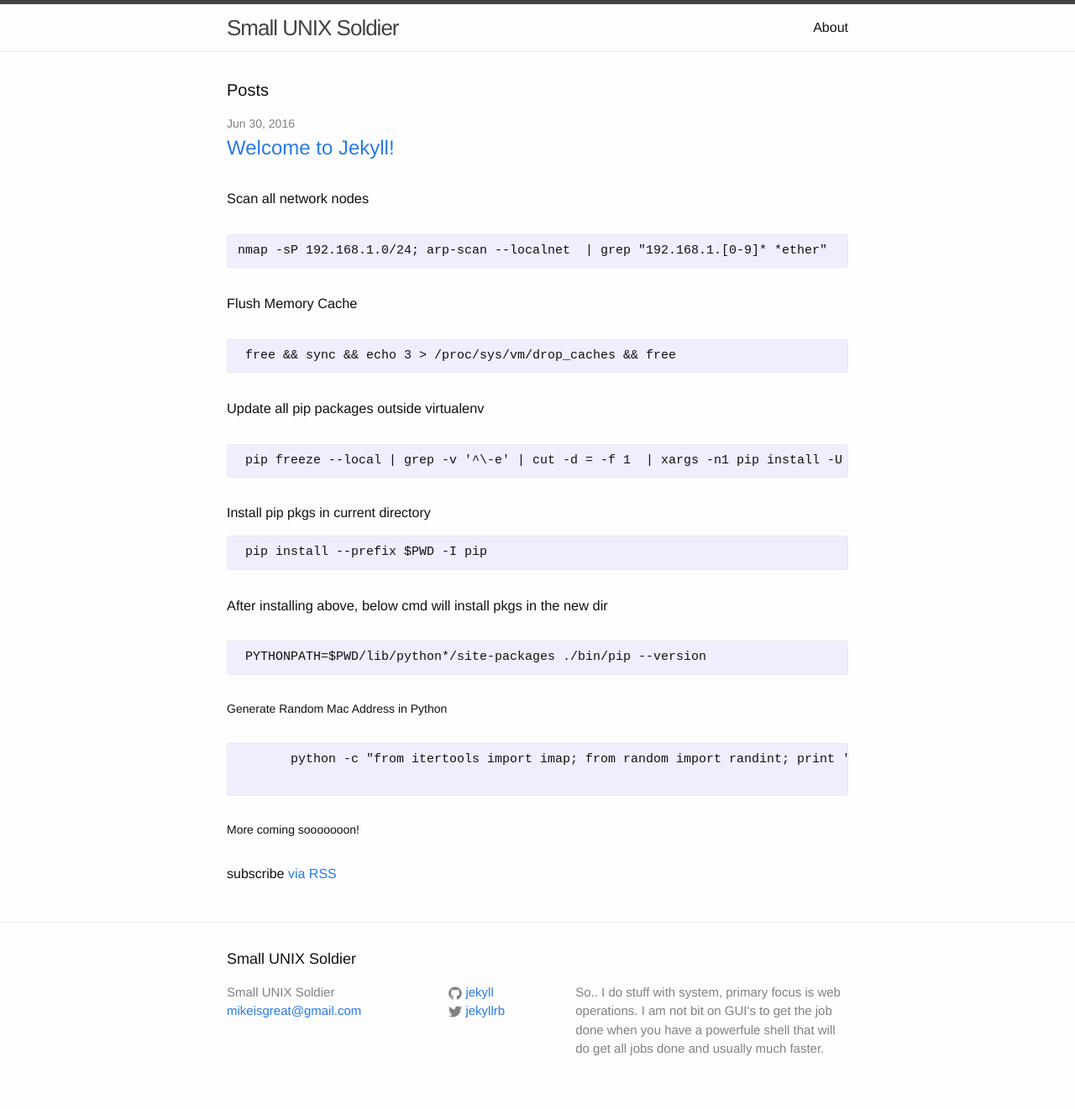
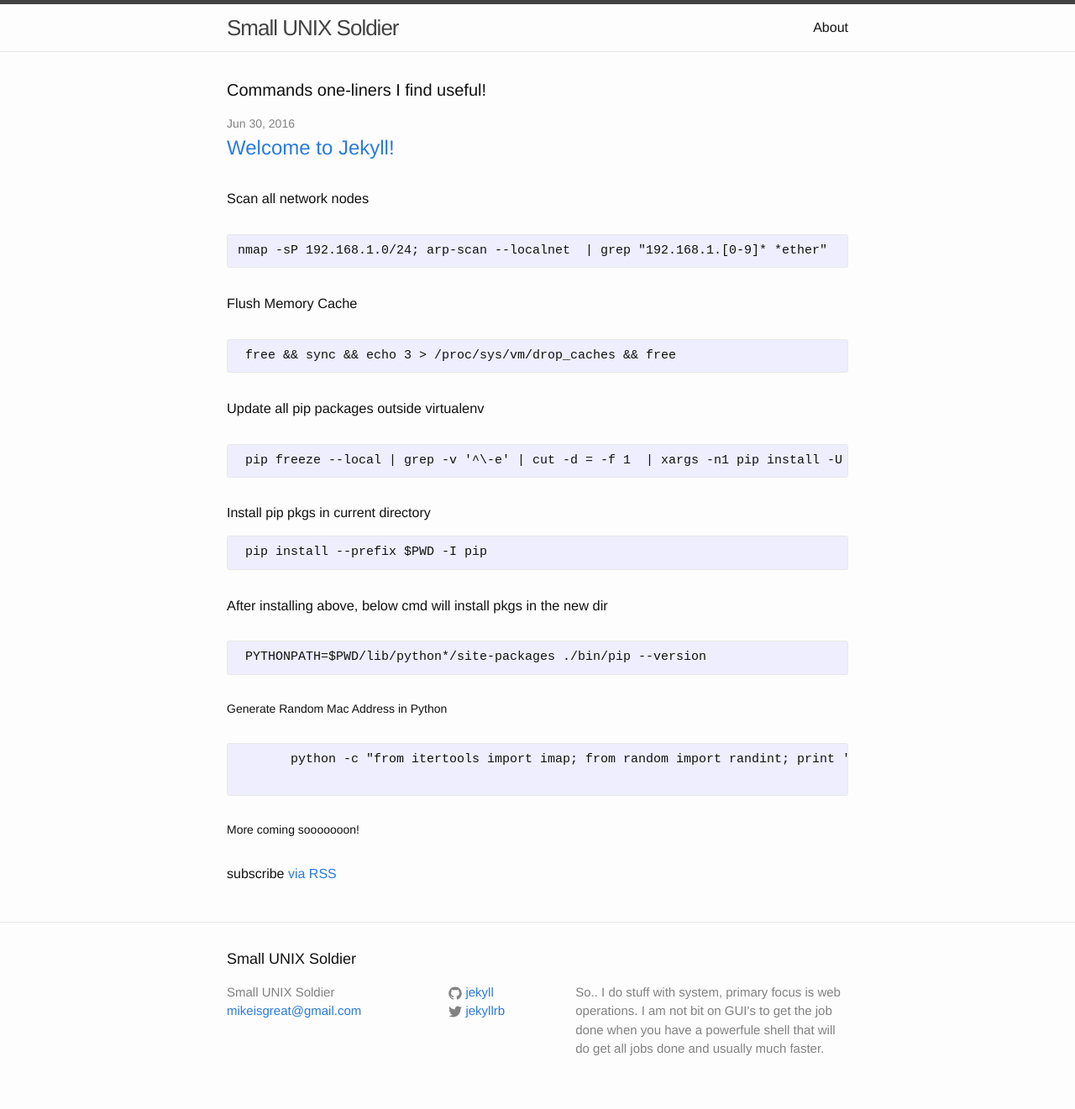
Before and after one commit to fleas/fleas.github.io, a Jekyll site: the page built from index.html, in a window 1280 px wide. Shown: the whole page at 84% size. Built offline with Jekyll 4.4.1, drawn with Linux system fonts in a browser that asks for light colours.

Commit message:
header description added

```diff
--- a/index.html
+++ b/index.html
@@ -4,7 +4,7 @@ layout: default
 
 <div class="home">
 
-  <h1 class="page-heading">Posts</h1>
+  <h1 class="page-heading">Commands one-liners I find useful! </h1>
 
   <ul class="post-list">
     {% for post in site.posts %}
```
